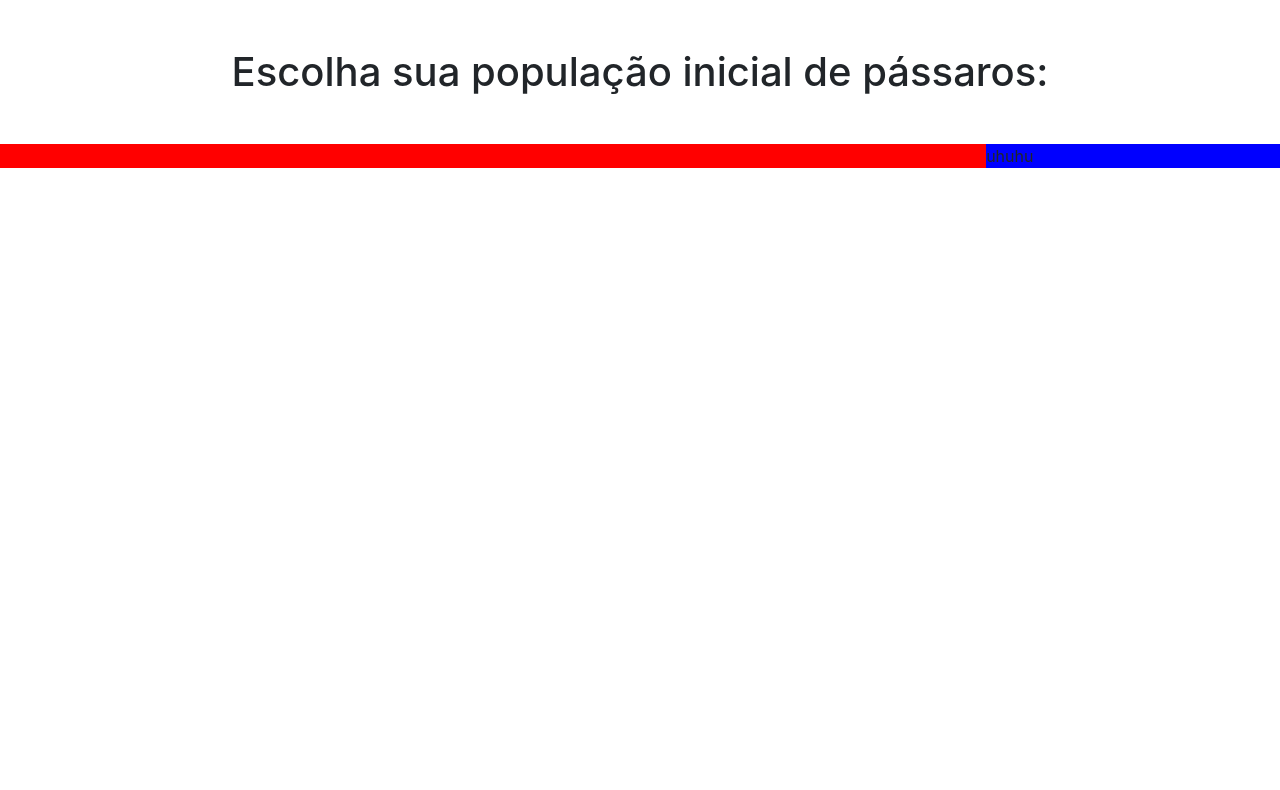
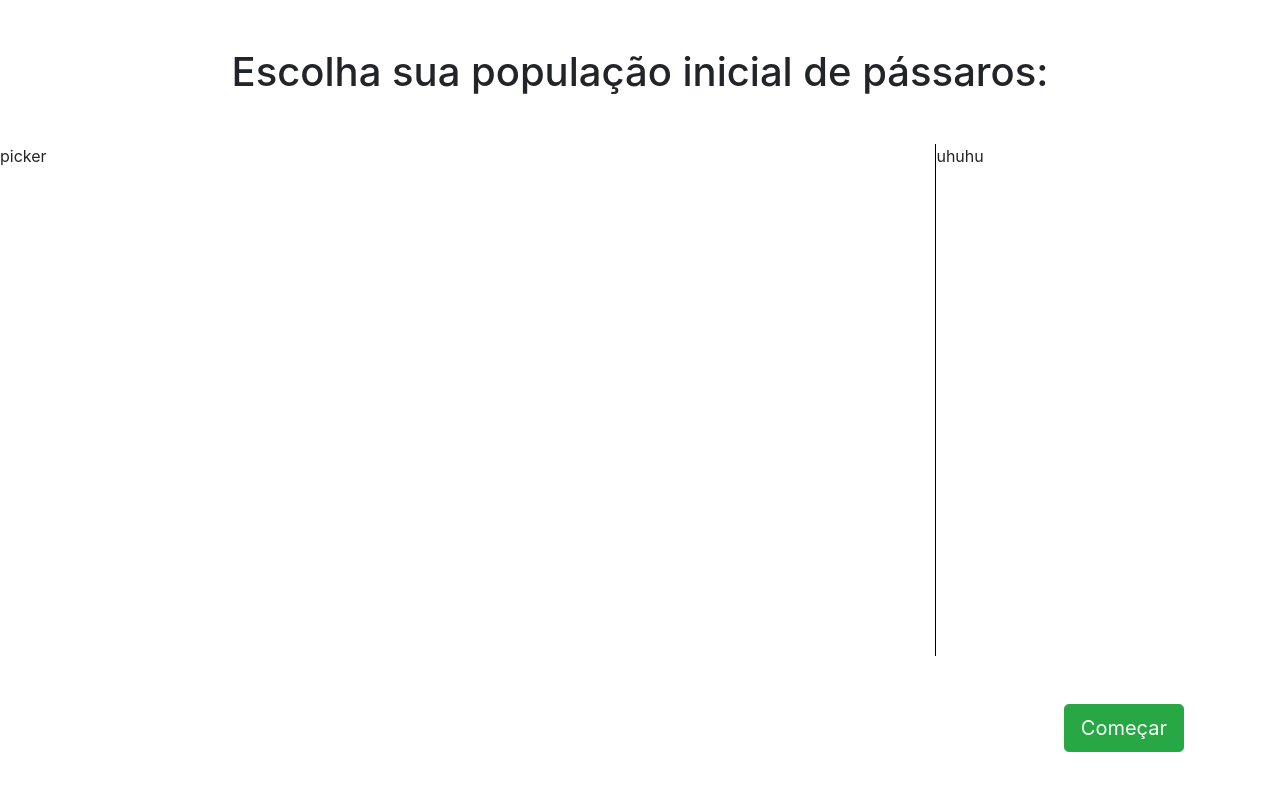
Before and after one commit to Valgueiro/bird_evolution, a Nuxt app: page / in a window 1280 px wide. Shown: the top 790 px of the page. Built offline with nearby package versions, Linux system fonts and the light colour scheme.

Commit message:
Add button "start"

```diff
--- a/pages/index.vue
+++ b/pages/index.vue
@@ -1,13 +1,16 @@
 <template>
-  <div class="pt-5">
-    <h1 class="title text-center mb-5">Escolha sua população inicial de pássaros:</h1>
+  <div class="index">
+    <h1 class="title">Escolha sua população inicial de pássaros:</h1>
 
     <div class="grid">
-      <div class="bird_picker">
-
-      </div>
+      <div class="bird_picker">picker</div>
 
       <div class="remaining_points">uhuhu</div>
+    </div>
+    <div class="button-continue">
+      <div>
+        <b-button variant="success" size="lg">Começar</b-button>
+      </div>
     </div>
   </div>
 </template>
@@ -17,18 +20,32 @@ export default {}
 </script>
 
 <style lang="scss" scoped>
+.index {
+  padding: 48px 0;
+}
+
+.title {
+  margin-bottom: 48px;
+  text-align: center;
+}
 .grid {
   display: flex;
+  height: calc(100vh - 288px);
 }
 
-.bird_picker{
-  background: red;
-  flex-grow: 4;
+.bird_picker {
+  flex-grow: 3;
+  border-right: 1px solid black;
 }
 
-.remaining_points{
-  background: blue;
-  flex-grow:1;
+.remaining_points {
+  flex-grow: 1;
 }
 
+.button-continue {
+  display: flex;
+  justify-content: flex-end;
+  box-sizing: border-box;
+  padding: 48px 96px 0 0;
+}
 </style>
```
